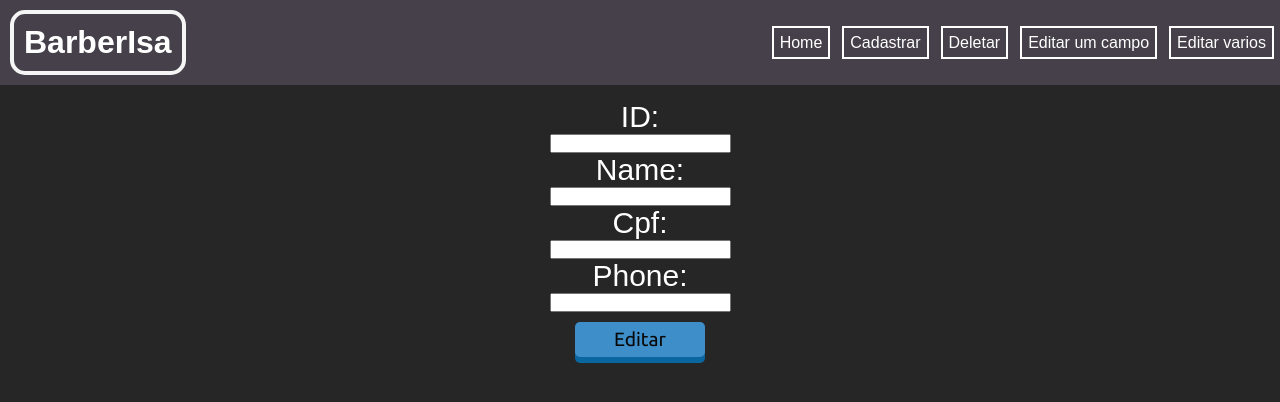
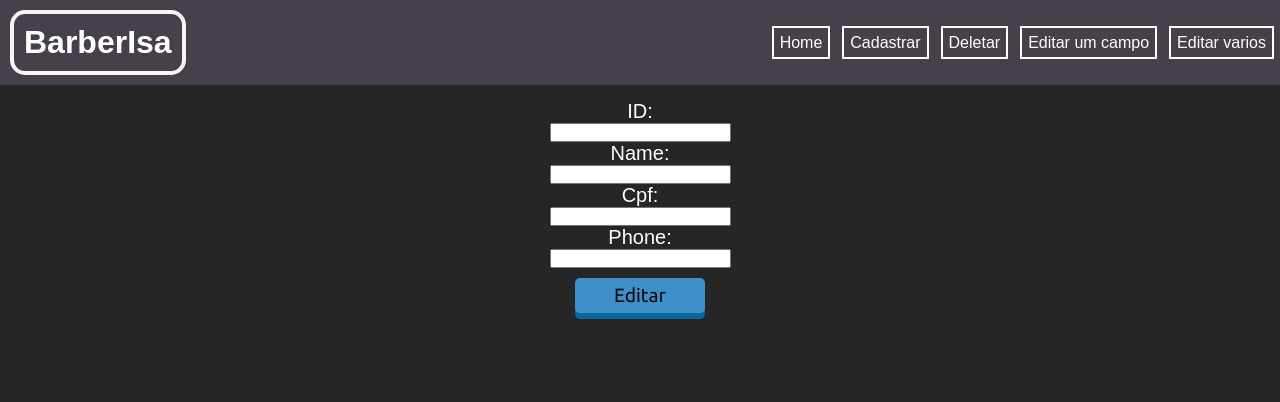
Before and after one commit to ArealNemexis/barberIsa, a React (Create React App) app in the folder frontend-react/: page /editar in a window 1280 px wide. Shown: the top 402 px of the page. Built offline with nearby package versions, Linux system fonts and the light colour scheme.

Commit message:
css editar pronto

```diff
--- a/frontend-react/src/pages/Editar/style.css
+++ b/frontend-react/src/pages/Editar/style.css
@@ -1,5 +1,5 @@
-.cssed-text {
-    font-size : 100px;
+.cssed-test {
+    font-size : 20px;
 }
 
 #form-edicao {
```
